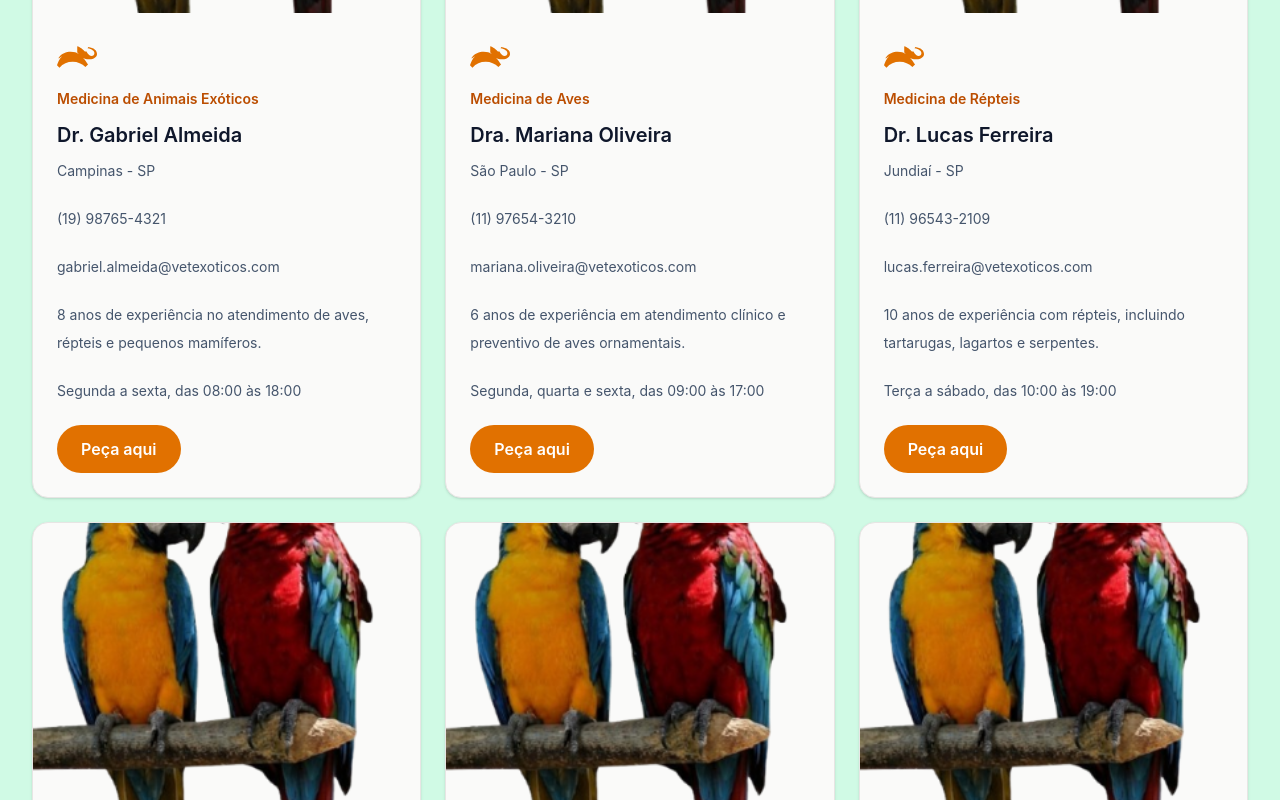
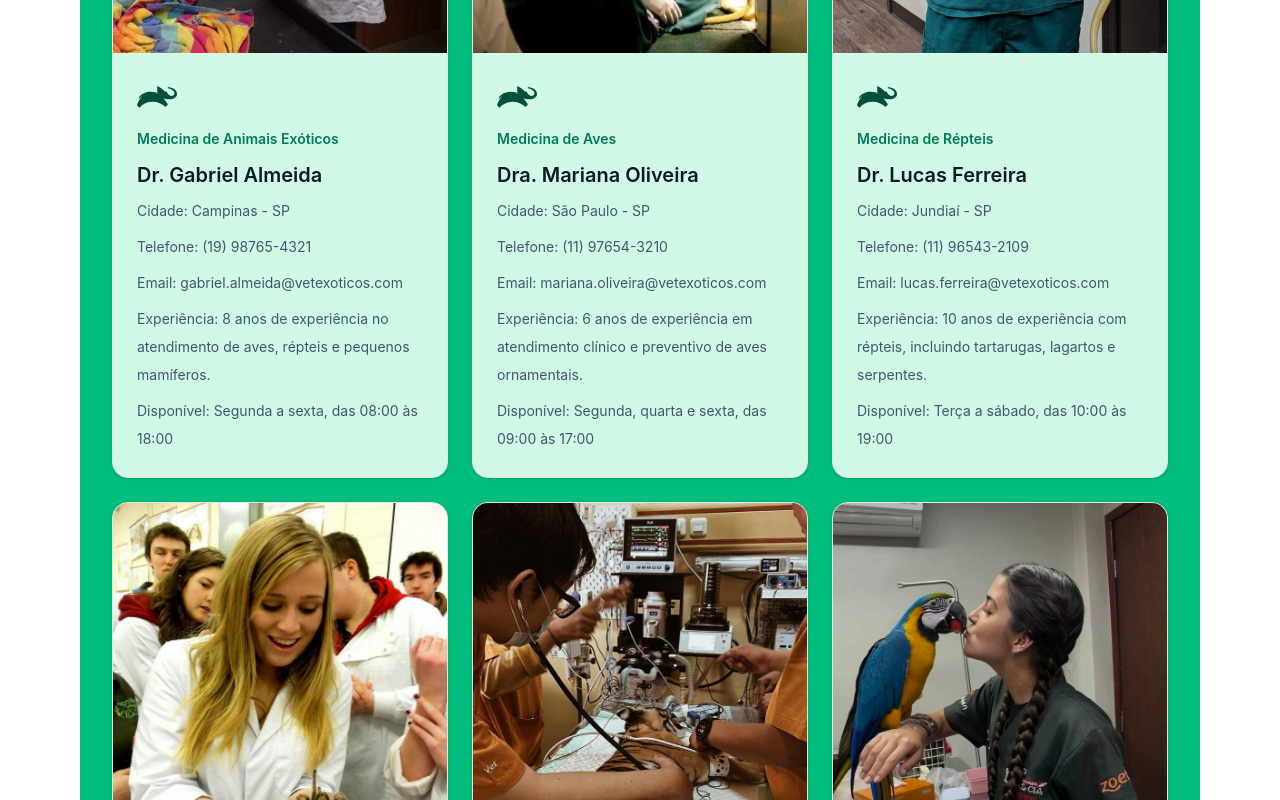
Before and after one commit to beatryzcsr/ClinicaVet, a React (Vite) app in the folder Patascal/: page /produtos in a window 1280 px wide. Shown: the part 740-1540 px from the top of the page. Built offline with nearby package versions, Linux system fonts and the light colour scheme.

Commit message:
pagina erro

```diff
--- a/Patascal/src/App.jsx
+++ b/Patascal/src/App.jsx
@@ -5,6 +5,9 @@ import FAQ from './pages/FAQ';
 import Contato from './pages/Contato';
 import Home from './pages/Home';
 import Sobre from './pages/Sobre'
+import NotFound from "./pages/Erro";
+
+
 
 export default function App() {
   return (
@@ -16,6 +19,7 @@ export default function App() {
         <Route path="/contato" element={<Contato />} />
         <Route path="/" element={<Home />} />
         <Route path='/sobre' element={<Sobre />} />
+        <Route path="*" element={<NotFound />} />
       </Routes>
     </BrowserRouter>
   );
--- a/Patascal/src/pages/Erro.jsx
+++ b/Patascal/src/pages/Erro.jsx
@@ -0,0 +1,34 @@
+import { Link } from "react-router-dom";
+import { FaExclamationTriangle, FaHome } from "react-icons/fa";
+
+export default function NotFound() {
+  return (
+    <div className="min-h-screen flex items-center justify-center bg-emerald-100 text-white px-6">
+      <div className="text-center max-w-lg">
+
+        <FaExclamationTriangle className="text-yellow-500 text-7xl mx-auto mb-6" />
+
+        <h1 className="text-8xl font-extrabold text-emerald-500">
+          404
+        </h1>
+
+        <h2 className="text-3xl font-bold text-emerald-700 mt-4">
+          Página não encontrada
+        </h2>
+
+        <p className="text-emerald-500 mt-4">
+          A página que você tentou acessar não existe ou foi removida.
+        </p>
+
+        <Link
+          to="/"
+          className="inline-flex items-center gap-2 mt-8 bg-emerald-600 hover:bg-blue-700 transition px-6 py-3 rounded-lg font-semibold"
+        >
+          <FaHome />
+          Voltar para Home
+        </Link>
+
+      </div>
+    </div>
+  );
+}
--- a/Patascal/src/pages/Produtos.jsx
+++ b/Patascal/src/pages/Produtos.jsx
@@ -1,42 +1,96 @@
-import img from '/public/araras.png'
+import img from '/public/Ana.png'
+import img2 from '/public/Rafael.png'
+import img3 from '/public/Carolina.png'
+import img4 from '/public/Beatriz.png'
+import img5 from '/public/Felipe.png'
+import img6 from '/public/Gabriel.png'
+import img7 from '/public/Lucas.png'
+import img8 from '/public/Mariana.png'
 import { SiAnimalplanet } from "react-icons/si";
 import { AiFillMedicineBox } from "react-icons/ai";
 
 const products = [
   {
-    name: '',
-    description: 'Cookie macio de red velvet com gotas de chocolate branco.',
-    tag: 'Mais pedido',
+  name: 'Suplemento de Cálcio para Répteis',
+  description: 'Suplemento mineral para auxiliar na saúde óssea e no desenvolvimento de répteis.',
+  tag: 'Répteis',
   image: img
 },
+
 {
-    name: 'Oreo',
-    description: 'Cookie crocante com pedaços de Oreo e chocolate branco.',
-    tag: 'Nova receita',
+  name: 'Vitamina para Aves Exóticas',
+  description: 'Suplemento vitamínico para auxiliar na alimentação e saúde de aves exóticas.',
+  tag: 'Aves',
   image: img
 },
+
 {
-    name: 'Nutella',
-    description: 'Cookie macio recheado com Nutella e cobertura cremosa.',
-    tag: 'Especial',
+  name: 'Probiótico para Pequenos Mamíferos',
+  description: 'Suplemento para auxiliar no equilíbrio intestinal de pequenos mamíferos.',
+  tag: 'Mamíferos',
   image: img
 },
+
 {
-    name: 'Morango',
-    description: 'Cookie macio de morango com gotas de chocolate branco.',
-    tag: 'Mais pedido',
+  name: 'Suplemento de Vitamina D3',
+  description: 'Suplemento para auxiliar na absorção de cálcio e saúde óssea dos animais.',
+  tag: 'Suplementos',
   image: img
 },
+
 {
-    name: 'Maracujá',
-    description: 'Cookie amanteigado com recheio cremoso de maracujá.',
-    tag: 'Especial',
+  name: 'Higienizador para Gaiolas',
+  description: 'Produto para auxiliar na limpeza e higienização de gaiolas e ambientes.',
+  tag: 'Higiene',
   image: img
 },
+
 {
-    name: 'M&M',
-    description: 'Cookie macio com chocolate e deliciosos M&M coloridos.',
-    tag: 'Especial',
+  name: 'Multivitamínico para Roedores',
+  description: 'Suplemento nutricional para auxiliar na alimentação e saúde dos roedores.',
+  tag: 'Roedores',
+  image: img
+},
+
+{
+  name: 'Suplemento Mineral para Quelônios',
+  description: 'Suplemento mineral para auxiliar na saúde óssea e formação adequada do casco.',
+  tag: 'Quelônios',
+  image: img
+},
+
+{
+  name: 'Pomada Cicatrizante Veterinária',
+  description: 'Produto veterinário para auxiliar nos cuidados da pele dos animais exóticos.',
+  tag: 'Cuidados',
+  image: img
+},
+
+{
+  name: 'Suplemento para Répteis Herbívoros',
+  description: 'Suplemento nutricional para complementar a alimentação de répteis herbívoros.',
+  tag: 'Répteis',
+  image: img
+},
+
+{
+  name: 'Suplemento para Aves Ornamentais',
+  description: 'Suplemento nutricional para auxiliar na saúde e vitalidade de aves ornamentais.',
+  tag: 'Aves',
+  image: img
+},
+
+{
+  name: 'Areia Higiênica para Pequenos Animais',
+  description: 'Material desenvolvido para auxiliar na higiene e limpeza de pequenos animais.',
+  tag: 'Higiene',
+  image: img
+},
+
+{
+  name: 'Alimento Extrusado para Aves',
+  description: 'Alimento completo para complementar a dieta e nutrição de aves ornamentais.',
+  tag: 'Alimentação',
   image: img
 }
 ]
@@ -50,7 +104,7 @@ const vets = [
   email: 'gabriel.almeida@vetexoticos.com',
   experience: '8 anos de experiência no atendimento de aves, répteis e pequenos mamíferos.',
   availability: 'Segunda a sexta, das 08:00 às 18:00',
-  image: img
+  image: img6
 },
 
 {
@@ -61,7 +115,7 @@ const vets = [
   email: 'mariana.oliveira@vetexoticos.com',
   experience: '6 anos de experiência em atendimento clínico e preventivo de aves ornamentais.',
   availability: 'Segunda, quarta e sexta, das 09:00 às 17:00',
-  image: img
+  image: img8
 },
 
 {
@@ -72,7 +126,7 @@ const vets = [
   email: 'lucas.ferreira@vetexoticos.com',
   experience: '10 anos de experiência com répteis, incluindo tartarugas, lagartos e serpentes.',
   availability: 'Terça a sábado, das 10:00 às 19:00',
-  image: img
+  image: img7
 },
 
 {
@@ -83,7 +137,7 @@ const vets = [
   email: 'beatriz.santos@vetexoticos.com',
   experience: '7 anos de experiência no atendimento de coelhos, hamsters, porquinhos-da-índia e outros pequenos mamíferos.',
   availability: 'Segunda a sexta, das 08:00 às 16:00',
-  image: img
+  image: img4
 },
 
 {
@@ -94,7 +148,7 @@ const vets = [
   email: 'rafael.martins@vetexoticos.com',
   experience: '12 anos de experiência em clínica veterinária e cuidados de animais silvestres e exóticos.',
   availability: 'Segunda a quinta, das 09:00 às 18:00',
-  image: img
+  image: img2
 },
 
 {
@@ -105,7 +159,7 @@ const vets = [
   email: 'carolina.mendes@vetexoticos.com',
   experience: '5 anos de experiência em diagnóstico e tratamento de problemas dermatológicos em animais exóticos.',
   availability: 'Terça a sexta, das 08:00 às 17:00',
-  image: img
+  image: img3
 },
 
 {
@@ -116,7 +170,7 @@ const vets = [
   email: 'felipe.rodrigues@vetexoticos.com',
   experience: '9 anos de experiência com atendimento clínico e acompanhamento de animais silvestres.',
   availability: 'Segunda a sexta, das 10:00 às 19:00',
-  image: img
+  image: img5
 },
 
 {
@@ -133,8 +187,36 @@ const vets = [
 
 function Products() {
   return (
-    <section id="products" className="bg-emerald-100 py-20 ">
-      <div className="mx-auto max-w-7xl px-6 lg:px-8">
+    <section id="products" className="bg-white py-20 ">
+
+    <div className="py-20 bg-emerald-500 m-20 rounded-2xl">
+      <div className="mx-auto max-w-7xl px-6 lg:px-8 ">
+        <div className="max-w-2xl">
+          <p className="text-sm font-semibold uppercase tracking-[0.3em] text-emerald-700 ">Nossos sabores</p>
+          <h2 className="mt-3 text-3xl font-bold tracking-tight text-emerald-500 sm:text-4xl">
+            Escolhas que encantam desde a primeira mordida.
+          </h2>
+        </div>
+
+        <div className="mt-10 grid gap-6 md:grid-cols-3">
+          {vets.map((vet) => (
+            <article key={vet.name} className="overflow-hidden rounded-2xl border border-stone-200 bg-emerald-100 shadow-sm">
+              <img src={vet.image} alt={vet.name} className="h-100 w-full object-cover" />
+              <div className="p-6">
+                <SiAnimalplanet size={40} className=" flex mb-3 text-emerald-900" />
+                <p className="text-sm font-semibold text-emerald-700">{vet.specialty}</p>
+                <h3 className="mt-3 text-xl font-semibold text-slate-900">{vet.name}</h3>
+                <p className="mt-2 text-sm leading-7 text-slate-600">Cidade: {vet.city}</p>
+                <p className="mt-2 text-sm leading-7 text-slate-600">Telefone: {vet.phone}</p>
+                <p className="mt-2 text-sm leading-7 text-slate-600">Email: {vet.email}</p>
+                <p className="mt-2 text-sm leading-7 text-slate-600">Experiência: {vet.experience}</p>
+                <p className="mt-2  text-sm leading-7 text-slate-600">Disponível: {vet.availability}</p>
+              </div>
+            </article>
+          ))}
+        </div>
+    </div>
+
         <div className="max-w-2xl">
           <p className="text-sm font-semibold uppercase tracking-[0.3em] text-emerald-700 mt-30">Nossos sabores</p>
           <h2 className="mt-3 text-3xl font-bold tracking-tight text-emerald-500 sm:text-4xl">
@@ -143,34 +225,15 @@ function Products() {
         </div>
 
         <div className="mt-10 grid gap-6 md:grid-cols-3">
-          {vets.map((vet) => (
-            <article key={vet.name} className="overflow-hidden rounded-2xl border border-stone-200 bg-stone-50 shadow-sm">
-              <img src={vet.image} alt={vet.name} className="h-100 w-full object-cover" />
-              <div className="p-6">
-                <SiAnimalplanet size={40} className=" flex mb-3 text-amber-600" />
-                <p className="text-sm font-semibold text-amber-700">{vet.specialty}</p>
-                <h3 className="mt-3 text-xl font-semibold text-slate-900">{vet.name}</h3>
-                <p className="mt-2 mb-5 text-sm leading-7 text-slate-600">{vet.city}</p>
-                <p className="mt-2 mb-5 text-sm leading-7 text-slate-600">{vet.phone}</p>
-                <p className="mt-2 mb-5 text-sm leading-7 text-slate-600">{vet.email}</p>
-                <p className="mt-2 mb-5 text-sm leading-7 text-slate-600">{vet.experience}</p>
-                <p className="mt-2 mb-5 text-sm leading-7 text-slate-600">{vet.availability}</p>
-                <button className="rounded-full bg-amber-600 px-6 py-3 font-semibold text-white transition hover:bg-amber-700">Peça aqui</button>
-              </div>
-            </article>
-          ))}
-        </div>
-
-        <div className="mt-10 grid gap-6 md:grid-cols-3">
           {products.map((product) => (
             <article key={product.name} className="overflow-hidden rounded-2xl border border-stone-200 bg-stone-50 shadow-sm">
               <img src={product.image} alt={product.name} className="h-48 w-full object-cover" />
               <div className="p-6">
-                <AiFillMedicineBox size={40} className=" flex mb-3 text-amber-600" />
-                <p className="text-sm font-semibold text-amber-700">{product.tag}</p>
+                <AiFillMedicineBox size={40} className=" flex mb-3 text-emerald-900" />
+                <p className="text-sm font-semibold text-emerald-700">{product.tag}</p>
                 <h3 className="mt-3 text-xl font-semibold text-slate-900">{product.name}</h3>
                 <p className="mt-2 mb-5 text-sm leading-7 text-slate-600">{product.description}</p>
-                <button className="rounded-full bg-amber-600 px-6 py-3 font-semibold text-white transition hover:bg-amber-700">Peça aqui</button>
+                <button className="rounded-full bg-emerald-600 px-6 py-3 font-semibold text-white transition hover:bg-emerald-700">Peça aqui</button>
               </div>
             </article>
           ))}
```
Lines whose indentation alone changed are shown as unchanged.
